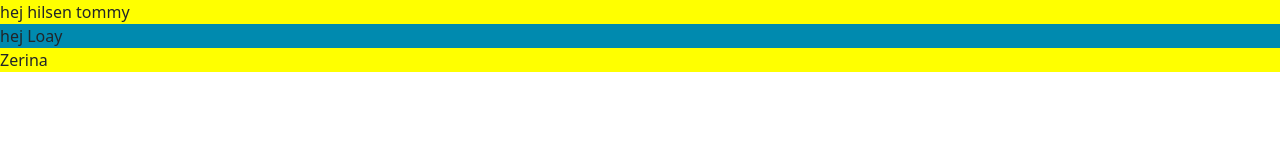
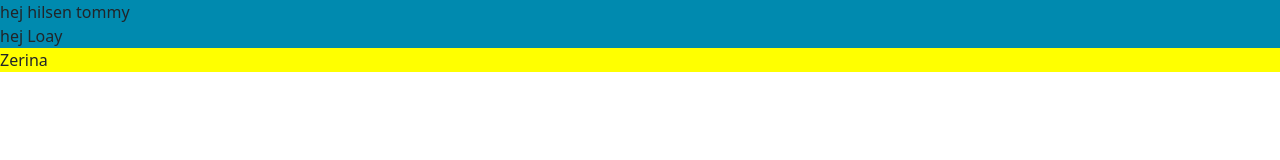
Before and after one commit to loay0013/nykfsyhus, a website: page index.html in a window 1280 px wide. Drawn offline with nearby package versions, Linux system fonts and the light colour scheme; files that its build step writes are made by us from their sources.

Commit message:
primary v.2

```diff
--- a/index.html
+++ b/index.html
@@ -16,7 +16,7 @@
 </head>
 
 <body>
-<div class="bg-minFarve">
+<div class="bg-primary">
 	hej hilsen tommy
 </div>
 <div class="bg-primary">hej Loay</div>
```
